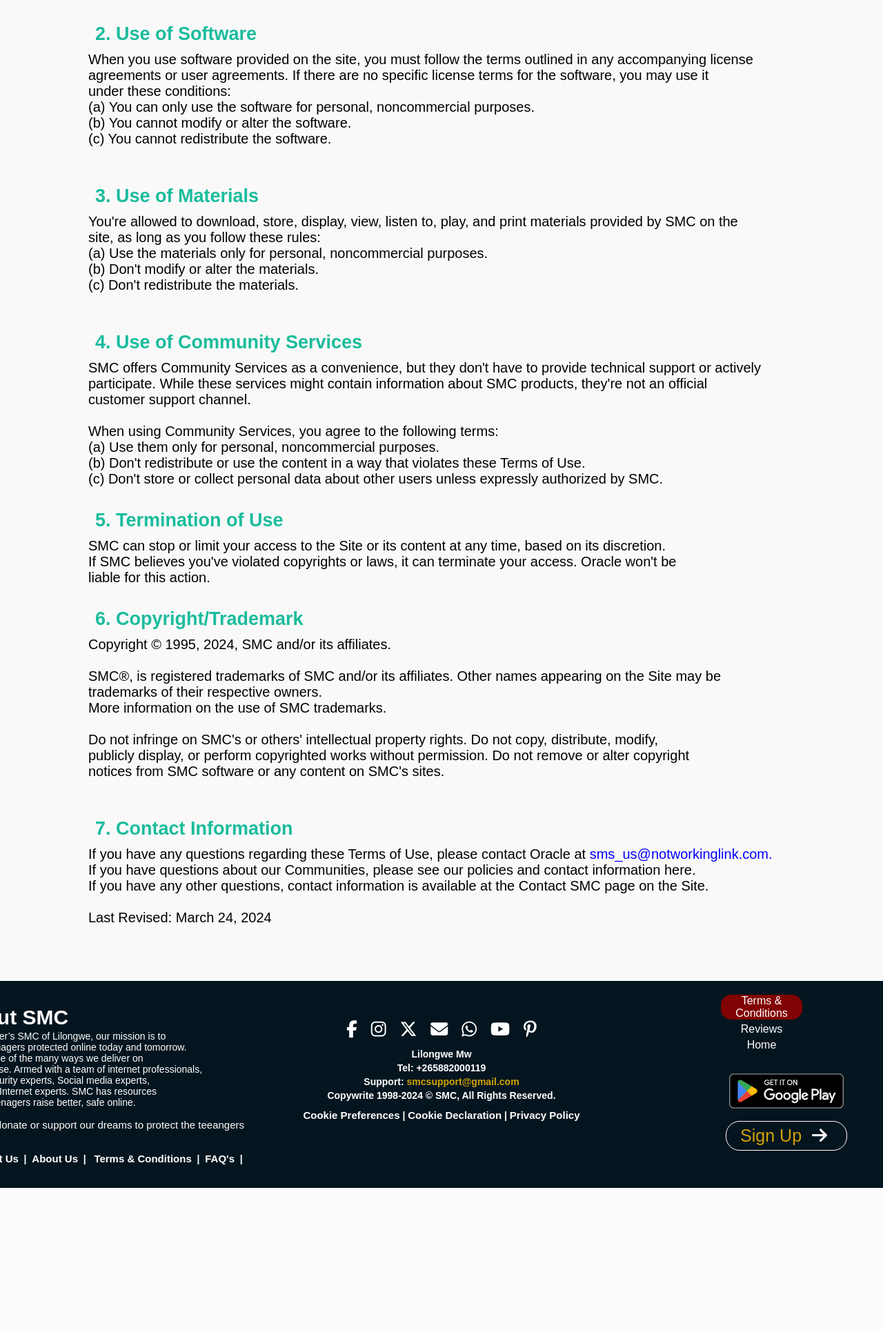
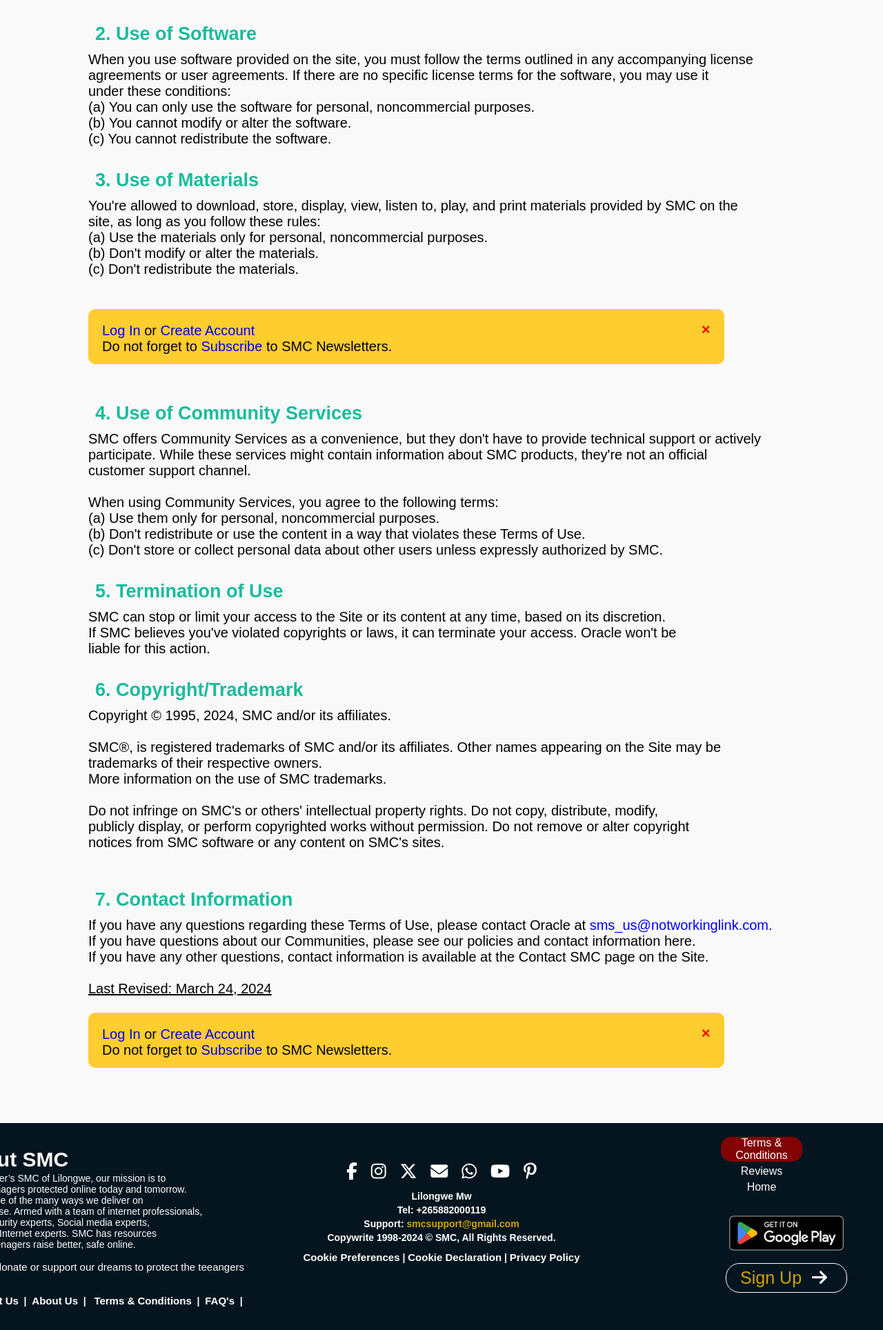
Before and after one commit to Lacsonii/LacsonImran-Online-safety-website, a PHP site: page /termsAndConditions.php in a window 1280 px wide. Shown: the part 987-2915 px from the top of the page at 69% size. Before the commit the page ends 2709 px from the top, so only its background shows below. Run offline with PHP 8.4, Linux system fonts and the light colour scheme.

Commit message:
Update termsAndConditions.php
added alert

```diff
--- a/termsAndConditions.php
+++ b/termsAndConditions.php
@@ -65,7 +65,7 @@
     <ul class="condition-links">
         <li>Terms of Use</li>
         <li>Copywrite</li>
-        <li>Privacy Policy</li>
+        <li><a href="privacypolicy.php">Privacy Policy</a></li>
     </ul>
 </div>
 <div class="terms-paragraph">
@@ -98,7 +98,7 @@
             under these conditions:<br>
             (a) You can only use the software for personal, noncommercial purposes.<br>
             (b) You cannot modify or alter the software.<br>
-            (c) You cannot redistribute the software.<br><br><br>
+            (c) You cannot redistribute the software.<br><br>
          </p>
     <h1>3. Use of Materials</h1>
         <p>
@@ -107,6 +107,13 @@
             (a) Use the materials only for personal, noncommercial purposes.<br>
             (b) Don't modify or alter the materials.<br>
             (c) Don't redistribute the materials.<br><br><br>
+            <!-- Alert -->
+            <div class="login-signup-alert">
+                <span class="closeButton" onclick="this.parentElement.style.display = 'none';">&times;</span>
+                <a href="LogIn.php">Log In</a> or <a href="SignUp.php">Create Account</a><br>
+                Do not forget to <a href="Subscribe.php">Subscribe</a> to SMC Newsletters.
+            </div><br><br>
+    <!-- end alert -->
         </p>
     <h1>4. Use of Community Services</h1>
         <p>
@@ -145,7 +152,15 @@
         If you have questions about our Communities, please see our policies and contact information here. <br>
         If you have any other questions, contact information is available at the Contact SMC page on the Site.<br><br>
 
-        Last Revised: March 24, 2024
+        <u>Last Revised: March 24, 2024</u>
+        <br><br>
+        <!-- Alert -->
+        <div class="login-signup-alert">
+            <span class="closeButton" onclick="this.parentElement.style.display = 'none';">&times;</span>
+            <a href="LogIn.php">Log In</a> or <a href="SignUp.php">Create Account</a><br>
+            Do not forget to <a href="Subscribe.php">Subscribe</a> to SMC Newsletters.
+        </div>
+    <!-- end alert -->
     </p>
 </div>
 <!-- === end Login pop-up text === -->
```
